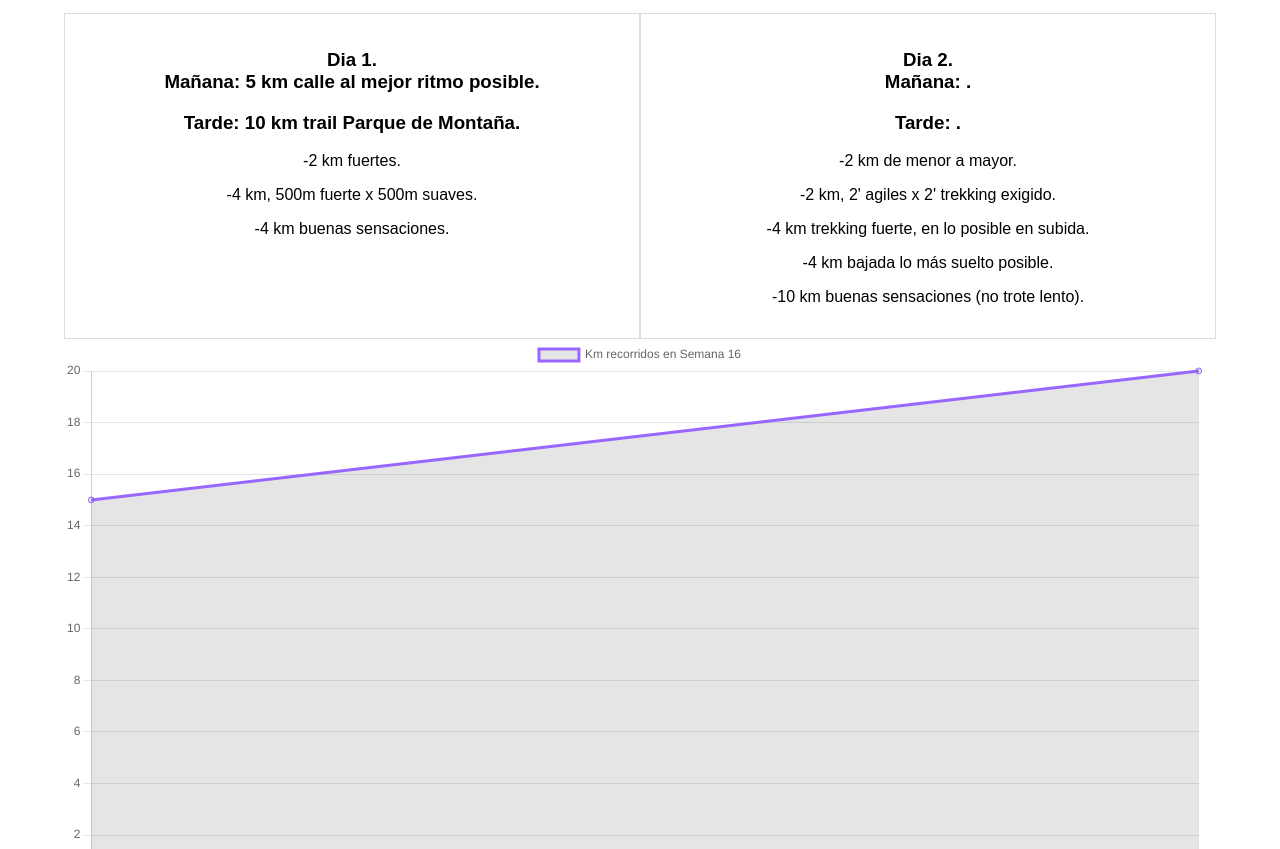
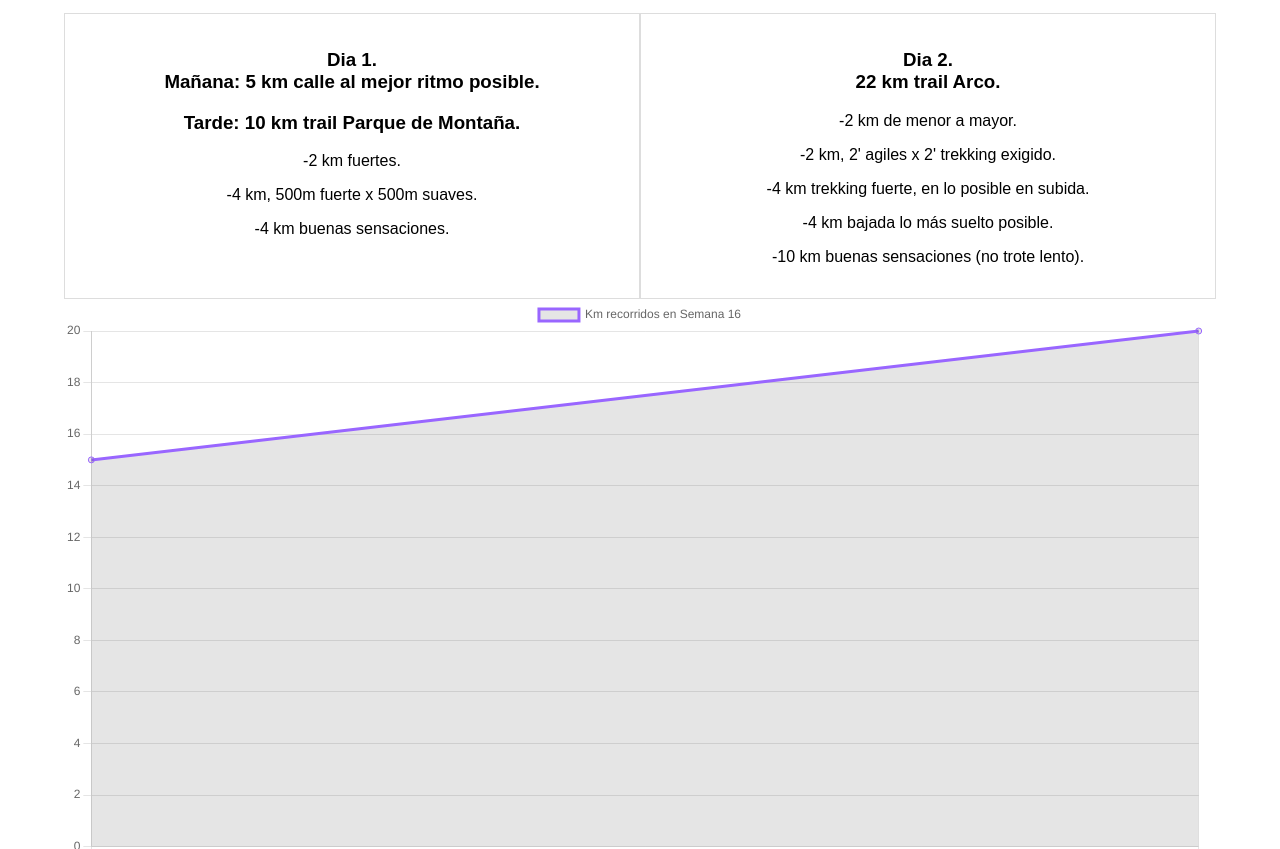
Before and after one commit to GDEtrailrunning/gdemgiovanelli.github.io, a plain HTML site: page index.html in a window 1280 px wide. Shown: the part 4510-5359 px from the top of the page. Drawn offline with nearby package versions, Linux system fonts and the light colour scheme.

Commit message:
Update index.html

```diff
--- a/index.html
+++ b/index.html
@@ -112,8 +112,7 @@
             </div>
            <div class="column">
                <h3>Dia 2.
-                <br> Mañana: . </h3>
-                <h3> Tarde: . </h3>
+                <br> 22 km trail Arco. </h3>
                 <p>  -2 km de menor a mayor. </p>
                 <p>  -2 km, 2' agiles x 2' trekking exigido. </p>
                 <p>  -4 km trekking fuerte, en lo posible en subida. </p>
```
